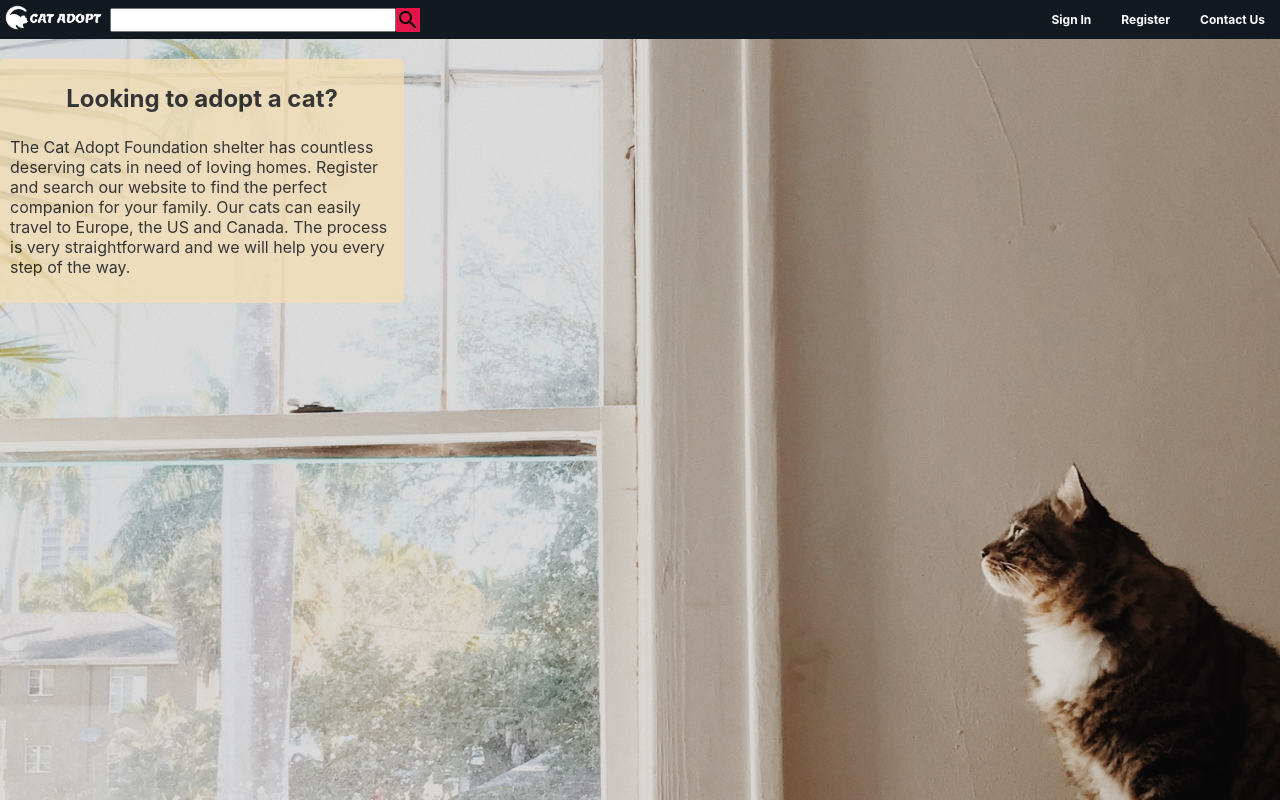
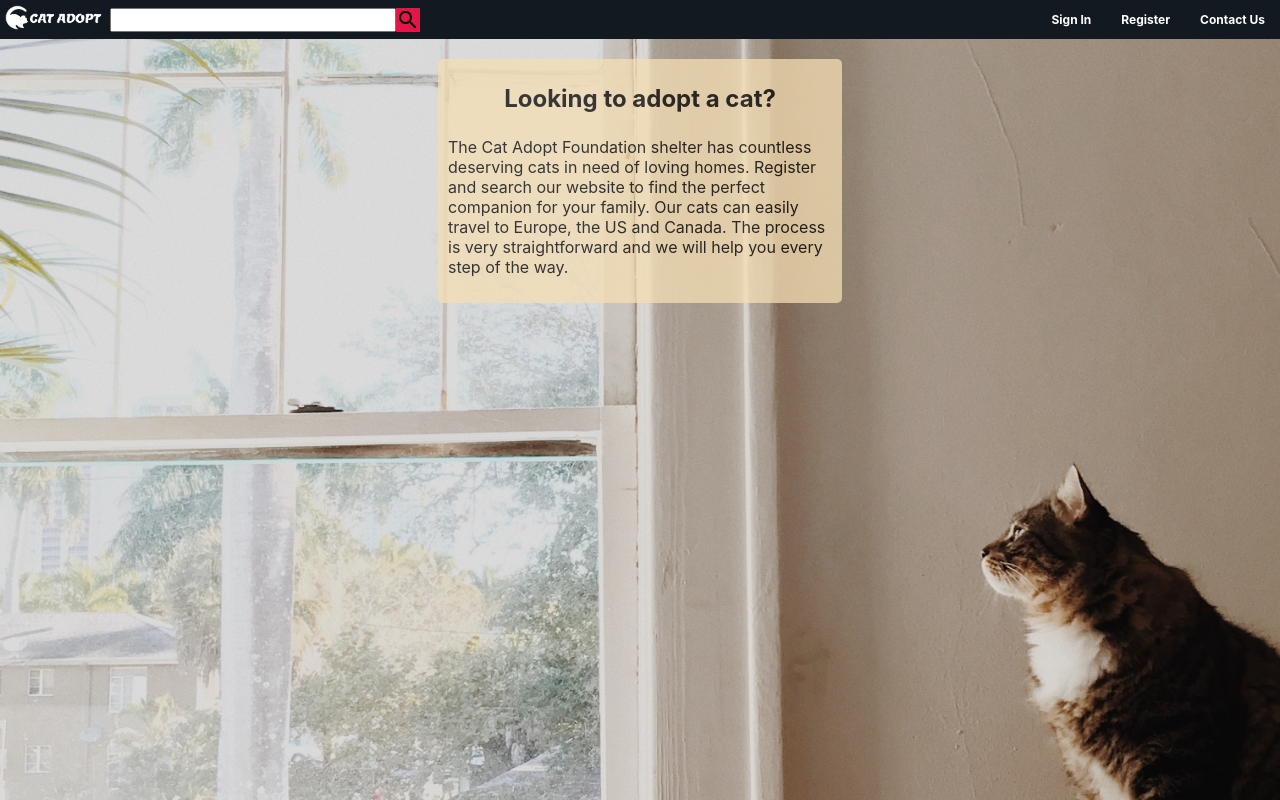
Before and after one commit to teodortenchev/cat-adopt, a React (Create React App) app: page / in a window 1280 px wide. Built offline with nearby package versions, Linux system fonts and the light colour scheme.

Commit message:
fixing an issue with content centering

```diff
--- a/src/components/form-wrapper/index.module.css
+++ b/src/components/form-wrapper/index.module.css
@@ -4,12 +4,11 @@
     opacity: 85%;
     border-radius: 5px;
     align-items: center;
-    justify-content: center;
     display: flex;
     margin-top: 50px;
     flex-flow: column;
     padding: 5px 10px 10px 10px;
-    min-width: 300px;
+    max-width: 300px;
 }
 
 .form {
--- a/src/pages/home-guest/index.js
+++ b/src/pages/home-guest/index.js
@@ -6,7 +6,7 @@ import Title from '../../components/title';
 const HomePageGuest = () => {
     return (
         <PageLayout>
-            <div className={styles.body}>
+            <div className={styles.container}>
                 <Title title= "Looking to adopt a cat?" />
                 <p>The Cat Adopt Foundation shelter has countless deserving cats in need of loving homes.
                     Register and search our website to find the perfect companion for your family.
--- a/src/pages/home-guest/index.module.css
+++ b/src/pages/home-guest/index.module.css
@@ -1,4 +1,4 @@
-.body {
+.container {
     background-color: wheat;
     border: 5px white;
     width: 30%;
--- a/src/pages/layouts/page-layout-nobg/index.js
+++ b/src/pages/layouts/page-layout-nobg/index.js
@@ -6,7 +6,7 @@ const PageLayoutNoBG = (props) => {
     return (
         <div className={styles.wrapper}>
             <UpperNav />
-            <div className="container">
+            <div className={styles.container}>
                 {props.children}
             </div>
         </div>
--- a/src/pages/layouts/page-layout-nobg/index.module.css
+++ b/src/pages/layouts/page-layout-nobg/index.module.css
@@ -5,3 +5,9 @@
     left: 0;
     right: 0;
 }
+
+
+.container {
+    display: flex;
+    justify-content: center;
+}
--- a/src/pages/layouts/page-layout/index.js
+++ b/src/pages/layouts/page-layout/index.js
@@ -6,7 +6,7 @@ const PageLayout = (props) => {
     return (
         <div className={styles.wrapper}>
             <UpperNav />
-            <div className="container">
+            <div className={styles.container}>
                 {props.children}
             </div>
         </div>
--- a/src/pages/layouts/page-layout/index.module.css
+++ b/src/pages/layouts/page-layout/index.module.css
@@ -10,3 +10,7 @@
     left: 0;
     right: 0;
 }
+.container {
+    display: flex;
+    justify-content: center;
+}
```
